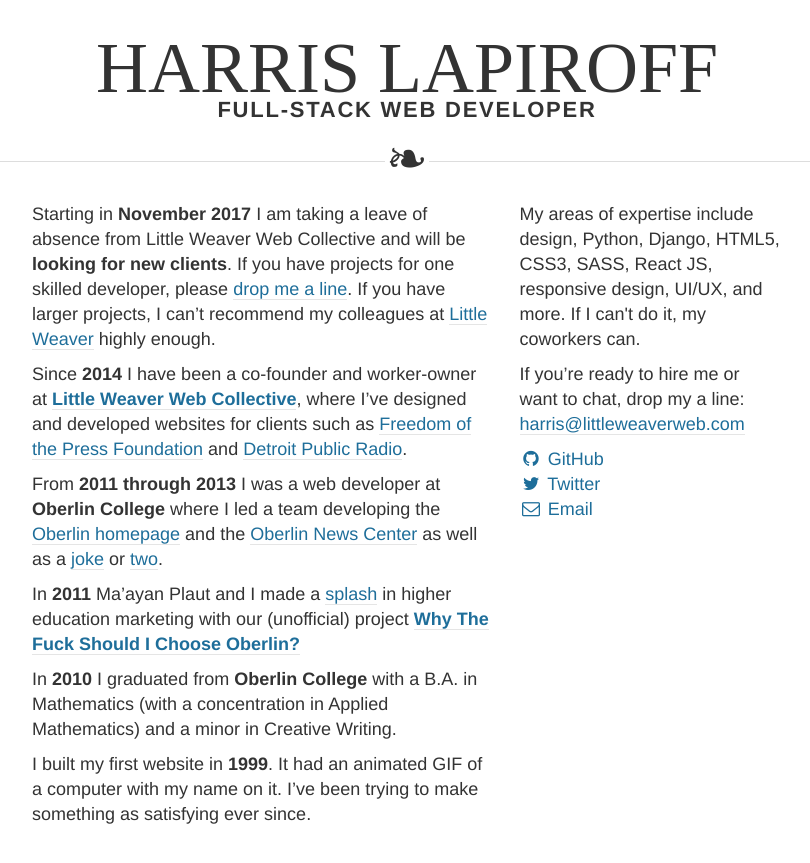
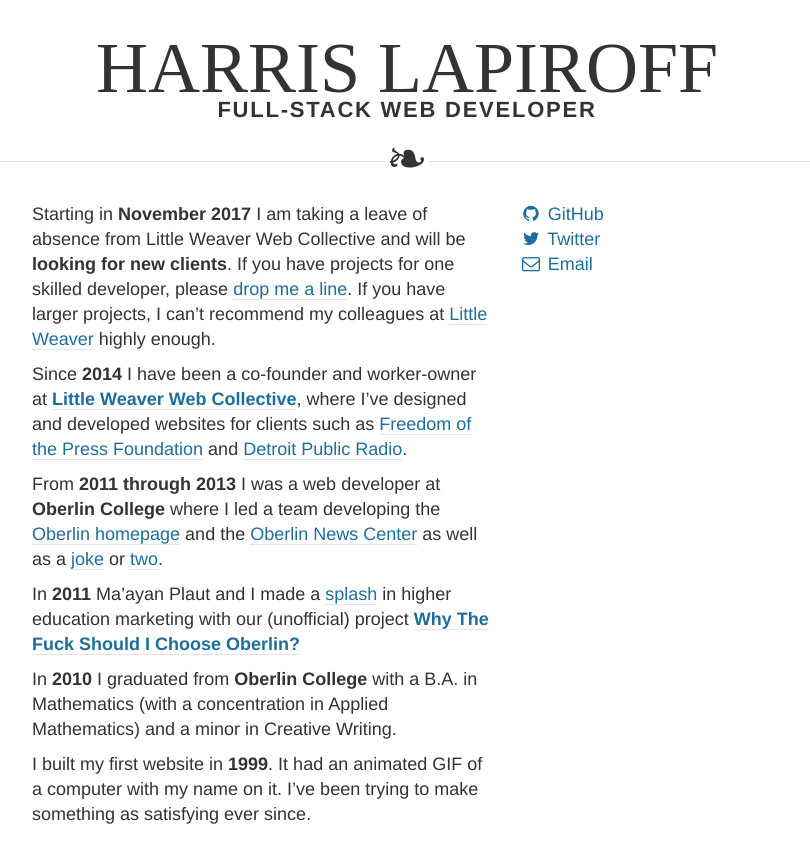
Before and after one commit to harrislapiroff/chromamine.com, a Jekyll site: the page built from index.md, in a window 1280 px wide. Shown: the top 863 px of the page, without its empty margins (233-1043 px from the left). Built offline with Jekyll 4.4.1, drawn with Linux system fonts in a browser that asks for light colours; nearby versions of some CDN libraries.

Commit message:
Remove outdated content

```diff
--- a/_layouts/home.html
+++ b/_layouts/home.html
@@ -8,15 +8,6 @@
 	</div>
 	<div class="col-md-3 col-sm-12">
 		<p>
-			My areas of expertise include design, Python, Django, HTML5, CSS3,
-			SASS, React JS, responsive design, UI/UX, and more. If I can't do
-			it, my coworkers can.
-		</p>
-		<p>
-			If you’re ready to hire me or want to chat, drop my a line:
-			<a href="mailto:harris@littleweaverweb.com">harris@littleweaverweb.com</a>
-		</p>
-		<p>
 			<a class="unstyled-link" href="http://github.com/harrislapiroff"><i class="fa fa-fw fa-github"></i> GitHub</a><br />
 			<a class="unstyled-link" href="http://twitter.com/harrislapiroff"><i class="fa fa-fw fa-twitter"></i> Twitter</a><br />
 			<a class="unstyled-link" href="mailto:harris@littleweaverweb.com"><i class="fa fa-fw fa-envelope-o"></i> Email</a><br />
--- a/static/styles/styles.sass
+++ b/static/styles/styles.sass
@@ -83,34 +83,5 @@
 	@media (max-width: 360px)
 		font-size: 6.111vw
 
-// Resume & Portfolio
-.resume-section, .portfolio-item
-	margin-bottom: 25px
-	border-bottom: 1px solid #E5E5E5
-
-.resume-item, .resume-section-title
-	margin-bottom: 25px
-
-.resume-section-title
-	@media (min-width: 768px)
-		text-align: right
-
-.portfolio-thumb
-	margin-bottom: 25px
-	overflow: hidden
-	position: relative
-	&::after
-		content: " "
-		display: block
-		border: 1px solid rgba(0,0,0,.35)
-		position: absolute
-		top: 0
-		left: 0
-		right: 0
-		bottom: 0
-		border-radius: 5px
-	> img
-		border-radius: 5px
-
 .unstyled-link
 	border-bottom: 0
```
Also changed, not shown: portfolio/_posts/2008-01-01-osca.markdown (deleted, +0 -7 lines), portfolio/_posts/2010-01-01-oberlin-review.markdown (deleted, +0 -9 lines), portfolio/_posts/2010-09-01-oncampus.markdown (deleted, +0 -8 lines), portfolio/_posts/2010-09-01-philo.markdown (deleted, +0 -8 lines), portfolio/_posts/2011-05-10-peter.markdown (deleted, +0 -8 lines), portfolio/_posts/2011-09-01-why.markdown (deleted, +0 -8 lines), portfolio/_posts/2013-09-01-apogee.markdown (deleted, +0 -9 lines), portfolio/_posts/2013-09-01-news-center.markdown (deleted, +0 -8 lines), portfolio/_posts/2013-09-02-oberlin.markdown (deleted, +0 -8 lines), portfolio/index.html (deleted, +0 -35 lines), resume/index.html (deleted, +0 -78 lines).
